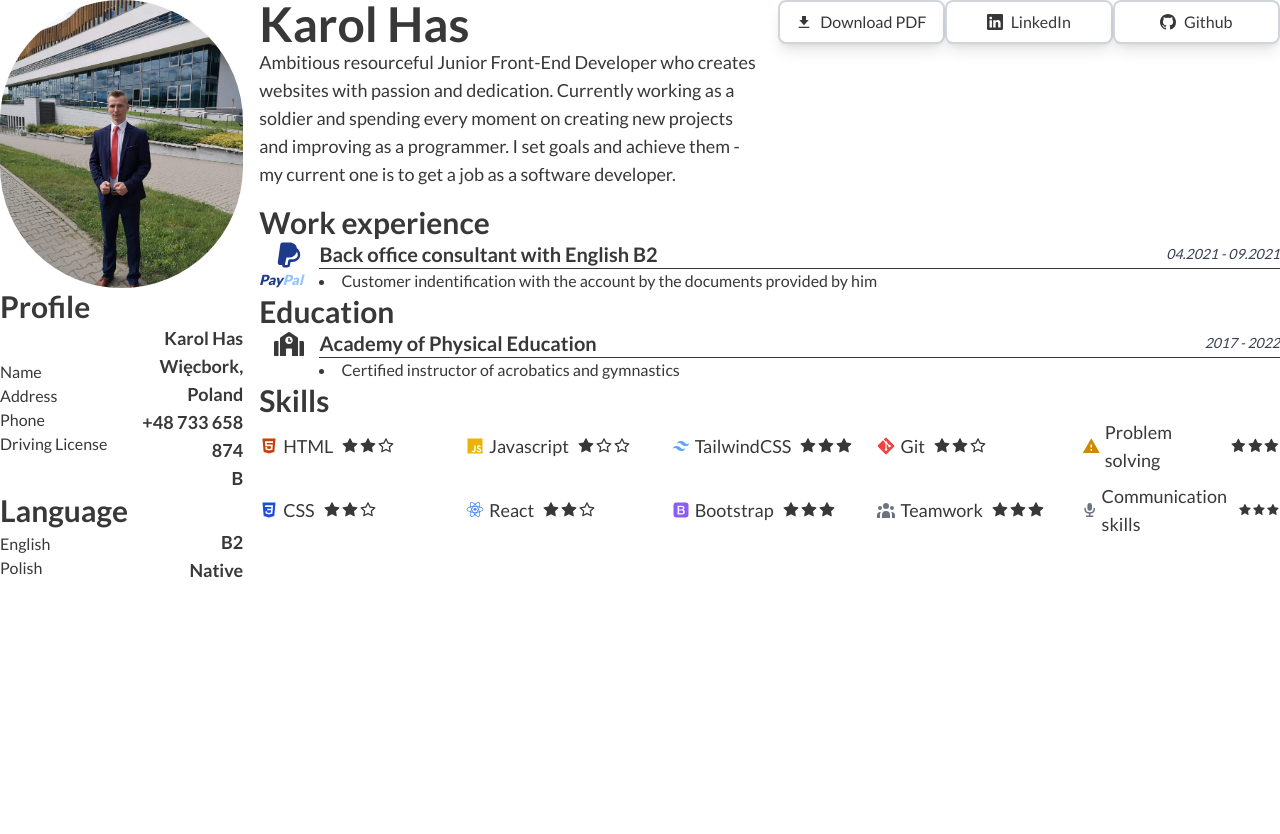
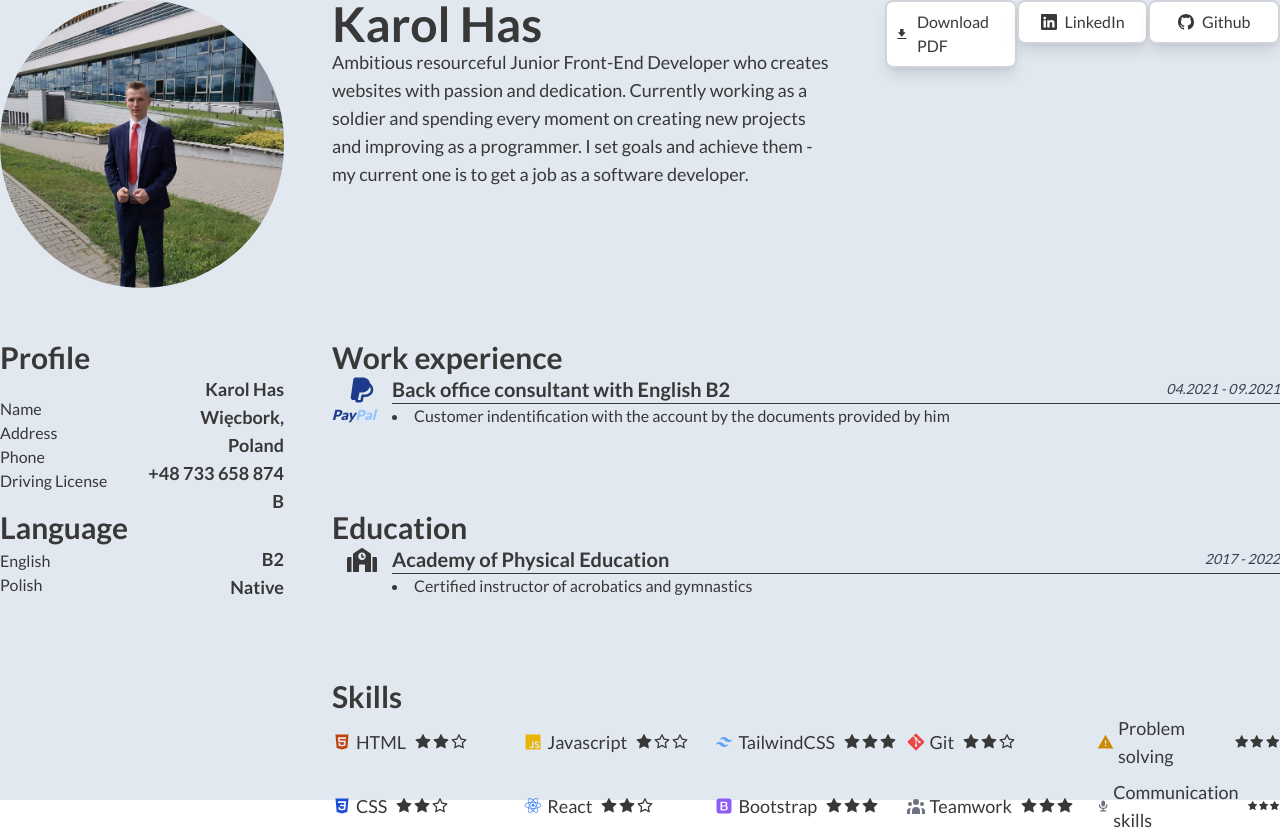
Before and after one commit to karolhas/CV, a React (Vite) app: page / in a window 1280 px wide. Before the commit the page ends 800 px from the top, so only its background shows below. Built offline with nearby package versions, Linux system fonts and the light colour scheme.

Commit message:
Added grid to layout

```diff
--- a/src/App.tsx
+++ b/src/App.tsx
@@ -9,27 +9,32 @@ import Skills from "./components/Skills";
 
 function App() {
   return (
-    <>
-      <div className="grid grid-cols-5 grid-rows-4 gap-4">
-        <div className="row-span-4">
+    <div className="grid max-h-screen max-w-full grid-cols-12 grid-rows-5 gap-12 bg-slate-200">
+      <div className="col-span-3 col-start-1 row-span-2 row-start-1">
         <Photo />
+      </div>
+      <div className="col-span-3 col-start-1 row-start-3">
         <Profile />
+      </div>
+      <div className="col-span-3 col-start-1 row-start-4">
         <Language />
       </div>
-        <div className="col-span-2">
+      <div className="col-span-5 col-start-4 row-span-2 row-start-1">
         <About />
       </div>
-        <div className="col-span-2 col-start-4">
+      <div className="col-span-4 col-start-9 row-span-2 row-start-1">
         <Buttons />
       </div>
-        <div className="col-span-4 col-start-2 row-span-2 row-start-2">
+      <div className="col-span-9 col-start-4 row-start-3">
         <Experience />
+      </div>
+      <div className="col-span-9 col-start-4 row-start-4">
         <Education />
+      </div>
+      <div className="col-span-9 col-start-4 row-start-5">
         <Skills />
       </div>
-        <div className="col-span-4 col-start-2 row-start-4"></div>
     </div>
-    </>
   );
 }
 
```
Lines whose indentation alone changed are shown as unchanged.
